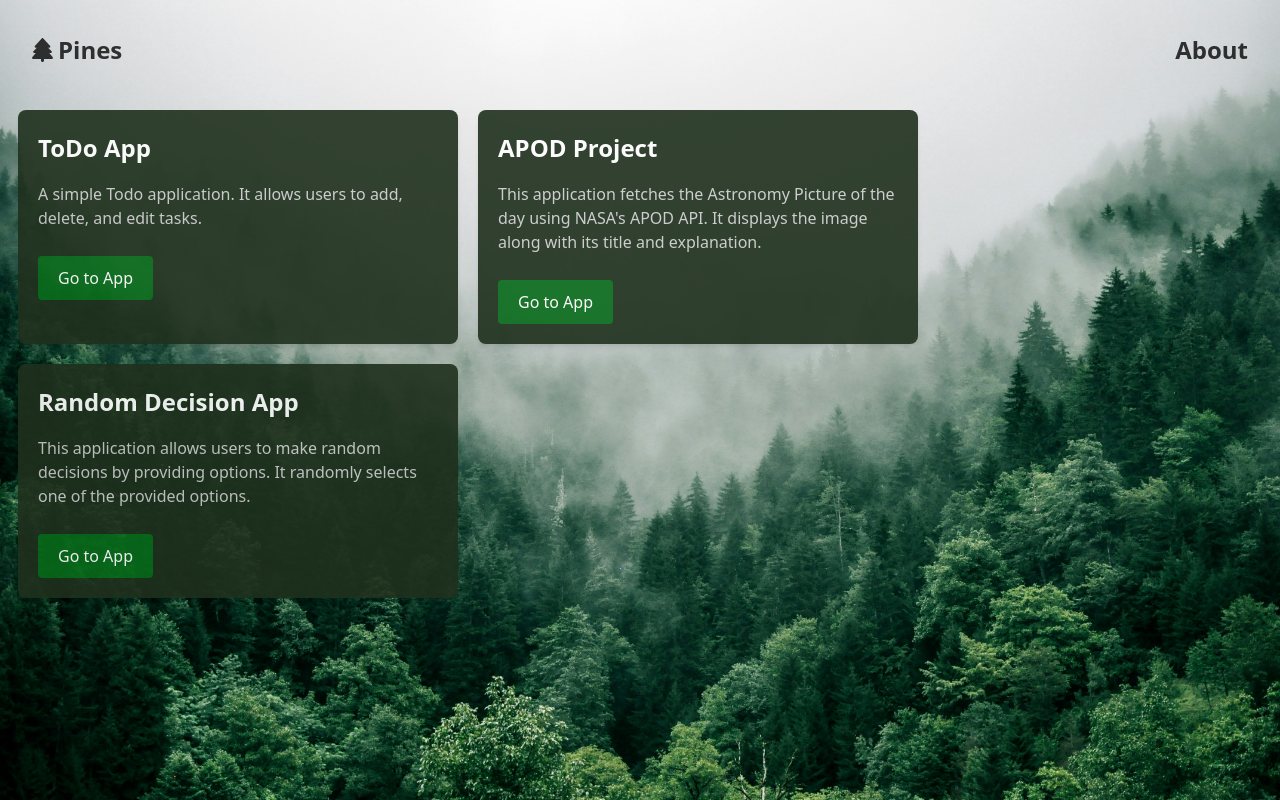
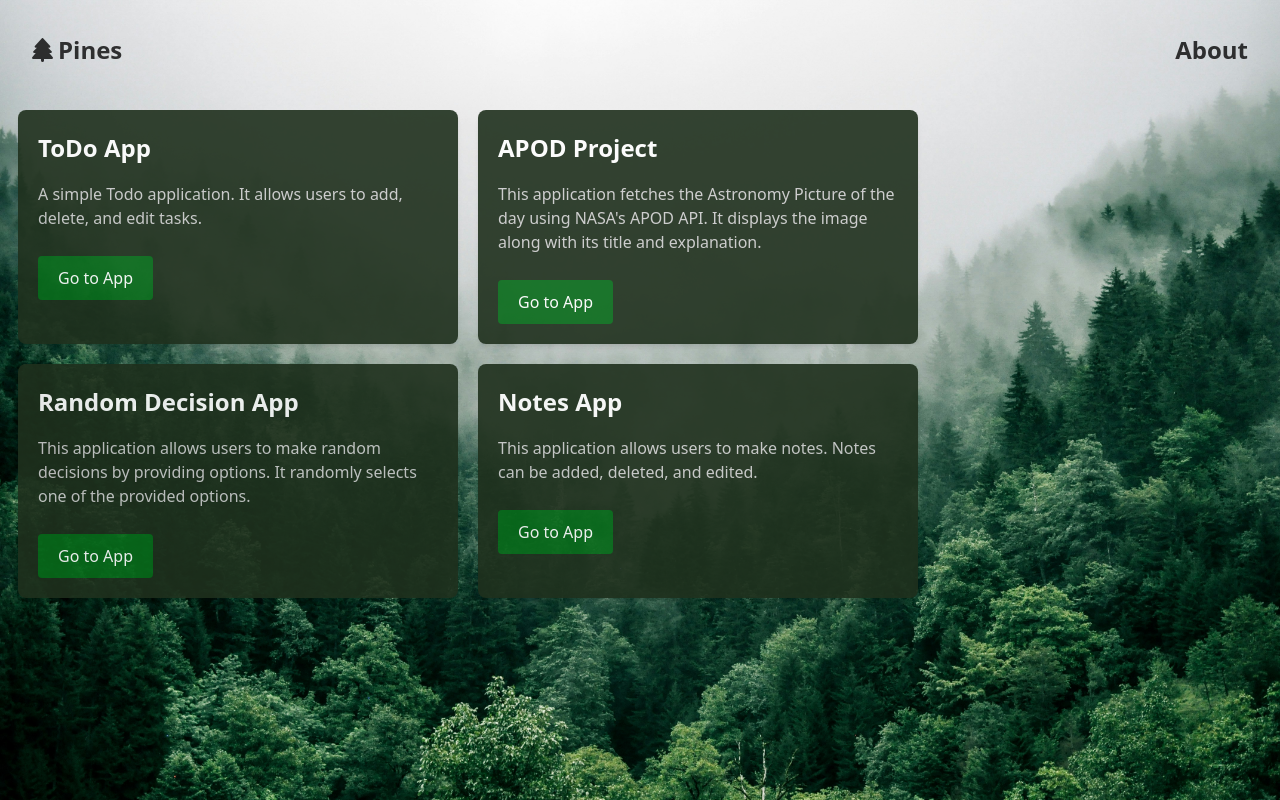
Before and after one commit to omi5889/reactjs-webapp-base, a React (Vite) app: page / in a window 1280 px wide. Built offline with nearby package versions, Linux system fonts and the light colour scheme.

Commit message:
adding notes app

```diff
--- a/src/assets/AppDetails.js
+++ b/src/assets/AppDetails.js
@@ -20,6 +20,13 @@ const apps = [
       "This application allows users to make random decisions by providing options. It randomly selects one of the provided options.",
     url: "https://pines-rjs-decider.netlify.app/",
   },
+  {
+    id: 4,
+    name: "Notes App",
+    description:
+      "This application allows users to make notes. Notes can be added, deleted, and edited.",
+    url: "https://mern-thinkboard-3lrp.onrender.com/",
+  },
 ];
 
 export default apps;
```
